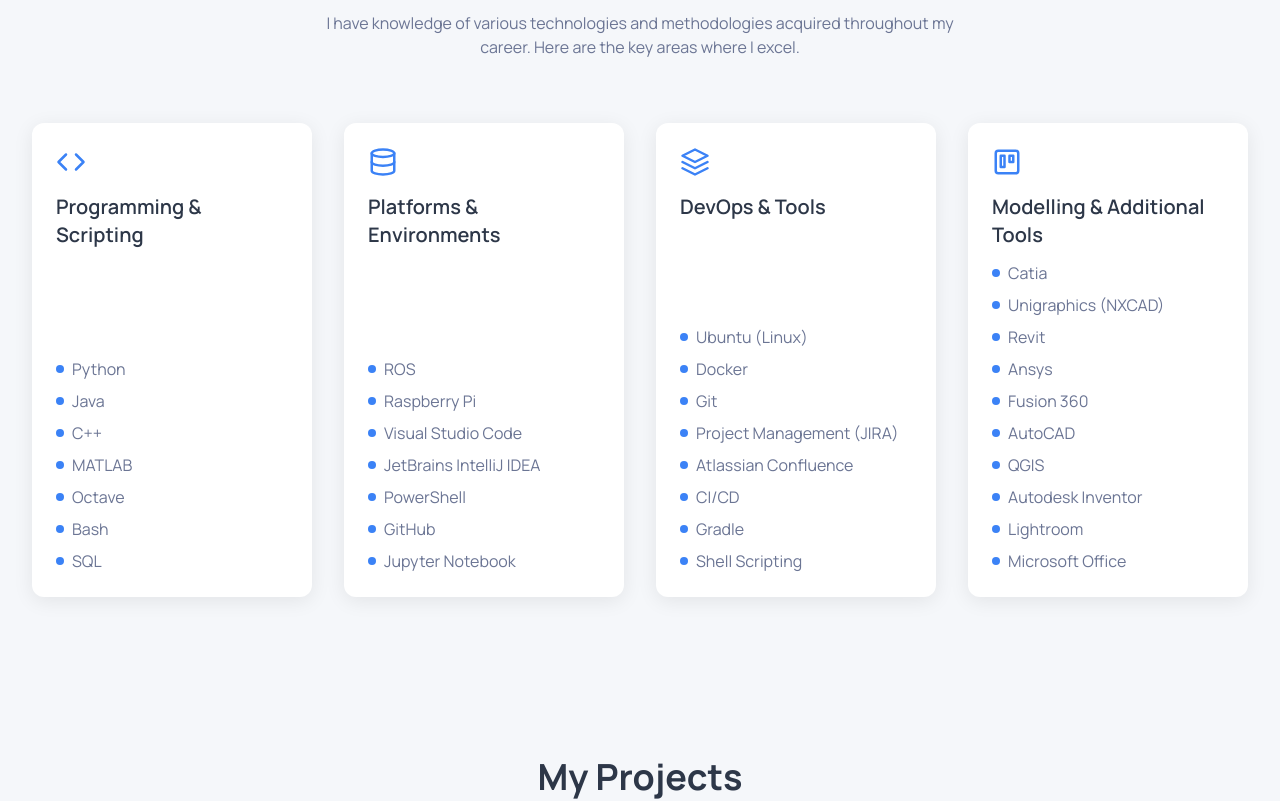
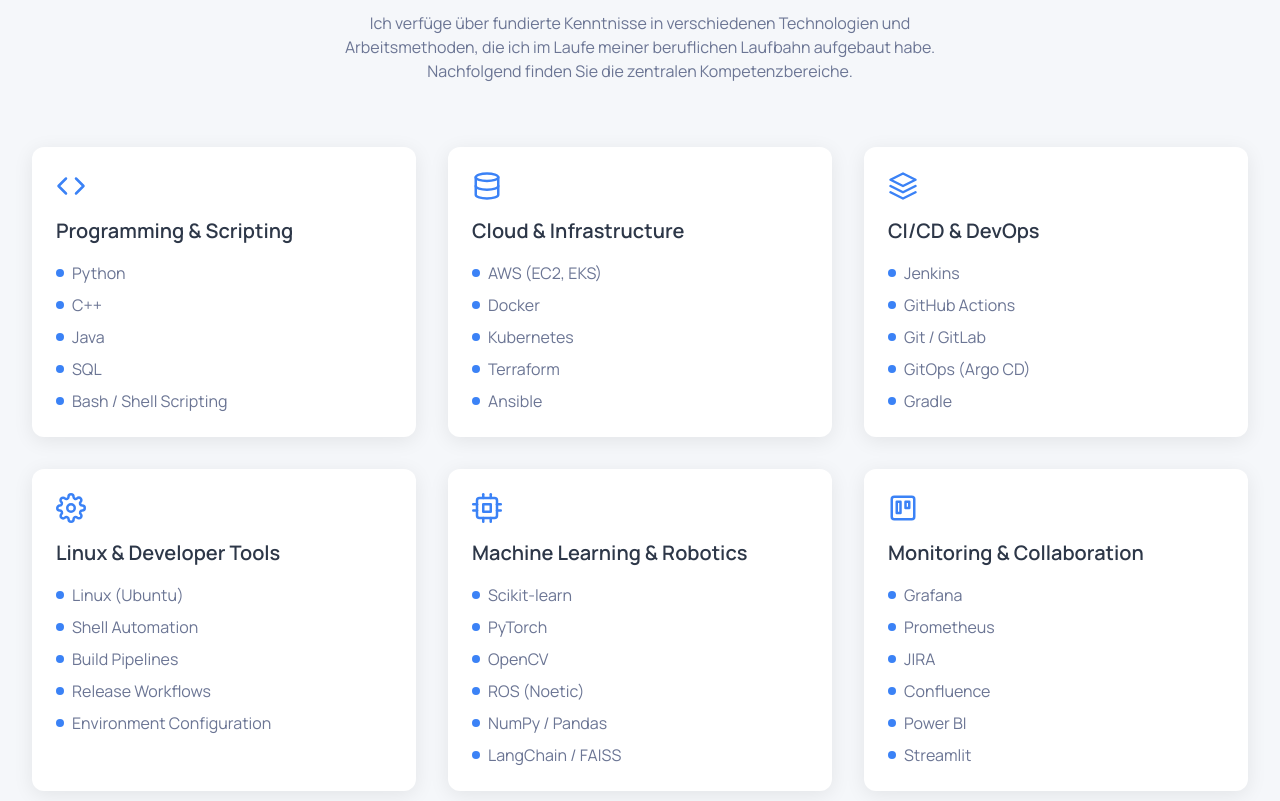
Before and after one commit to DarshanBakilanaRamesh/portfolio, a React (Vite) app: page / in a window 1280 px wide. Shown: the part 1680-2481 px from the top of the page. Built offline with nearby package versions, Linux system fonts and the light colour scheme.

Commit message:
Updated Skills

```diff
--- a/src/components/Skills.jsx
+++ b/src/components/Skills.jsx
@@ -1,56 +1,51 @@
 import React from "react";
 import ScrollAnimation from "../utils/ScrollAnimation";
-import { FiCode, FiLayers, FiDatabase, FiTrello } from "react-icons/fi";
+import { FiCode, FiLayers, FiDatabase, FiTrello, FiSettings, FiCpu } from "react-icons/fi";
 
 const Skills = () => {
   const skillCategories = [
     {
       title: "Programming & Scripting",
       icon: <FiCode />,
-      skills: ["Python", "Java", "C++", "MATLAB", "Octave", "Bash", "SQL"],
+      skills: ["Python", "C++", "Java", "SQL", "Bash / Shell Scripting"],
     },
     {
-      title: "Platforms & Environments",
+      title: "Cloud & Infrastructure",
       icon: <FiDatabase />,
+      skills: ["AWS (EC2, EKS)", "Docker", "Kubernetes", "Terraform", "Ansible"],
+    },
+    {
+      title: "CI/CD & DevOps",
+      icon: <FiLayers />,
+      skills: ["Jenkins", "GitHub Actions", "Git / GitLab", "GitOps (Argo CD)", "Gradle"],
+    },
+    {
+      title: "Linux & Developer Tools",
+      icon: <FiSettings />,
       skills: [
-        "ROS",
-        "Raspberry Pi",
-        "Visual Studio Code",
-        "JetBrains IntelliJ IDEA",
-        "PowerShell",
-        "GitHub",
-        "Jupyter Notebook",
+        "Linux (Ubuntu)",
+        "Shell Automation",
+        "Build Pipelines",
+        "Release Workflows",
+        "Environment Configuration",
       ],
     },
     {
-      title: "DevOps & Tools",
-      icon: <FiLayers />,
+      title: "Machine Learning & Robotics",
+      icon: <FiCpu />,
       skills: [
-        "Ubuntu (Linux)",
-        "Docker",
-        "Git",
-        "Project Management (JIRA)",
-        "Atlassian Confluence",
-        "CI/CD",
-        "Gradle",
-        "Shell Scripting",
+        "Scikit-learn",
+        "PyTorch",
+        "OpenCV",
+        "ROS (Noetic)",
+        "NumPy / Pandas",
+        "LangChain / FAISS",
       ],
     },
     {
-      title: "Modelling & Additional Tools",
+      title: "Monitoring & Collaboration",
       icon: <FiTrello />,
-      skills: [
-        "Catia",
-        "Unigraphics (NXCAD)",
-        "Revit",
-        "Ansys",
-        "Fusion 360",
-        "AutoCAD",
-        "QGIS",
-        "Autodesk Inventor",
-        "Lightroom",
-        "Microsoft Office",
-      ],
+      skills: ["Grafana", "Prometheus", "JIRA", "Confluence", "Power BI", "Streamlit"],
     },
   ];
 
@@ -60,21 +55,23 @@
         <div className="text-center mb-16">
           <ScrollAnimation>
             <h2 className="section-title mx-auto after:left-1/2 after:-translate-x-1/2">
-              My Skills
+              Meine Fähigkeiten
             </h2>
             <p className="text-secondary-600 max-w-2xl mx-auto">
-              I have knowledge of various technologies and methodologies acquired throughout my career. Here are the key areas where I excel.
+              Ich verfüge über fundierte Kenntnisse in verschiedenen Technologien und
+              Arbeitsmethoden, die ich im Laufe meiner beruflichen Laufbahn aufgebaut
+              habe. Nachfolgend finden Sie die zentralen Kompetenzbereiche.
             </p>
           </ScrollAnimation>
         </div>
 
-        <div className="grid md:grid-cols-2 lg:grid-cols-4 gap-8">
+        <div className="grid md:grid-cols-2 lg:grid-cols-3 gap-8">
           {skillCategories.map((category, index) => (
             <ScrollAnimation key={index} delay={index * 0.1}>
               <div className="card p-6 h-full flex flex-col">
                 <div className="text-primary-500 text-3xl mb-4">{category.icon}</div>
-                <h3 className="text-xl font-semibold mb-3">{category.title}</h3>
-                <ul className="mt-auto space-y-2">
+                <h3 className="text-xl font-semibold mb-4">{category.title}</h3>
+                <ul className="space-y-2">
                   {category.skills.map((skill, i) => (
                     <li key={i} className="flex items-center text-secondary-600">
                       <span className="w-2 h-2 bg-primary-500 rounded-full mr-2"></span>
@@ -86,8 +83,6 @@
             </ScrollAnimation>
           ))}
         </div>
-
-
       </div>
     </section>
   );
```
